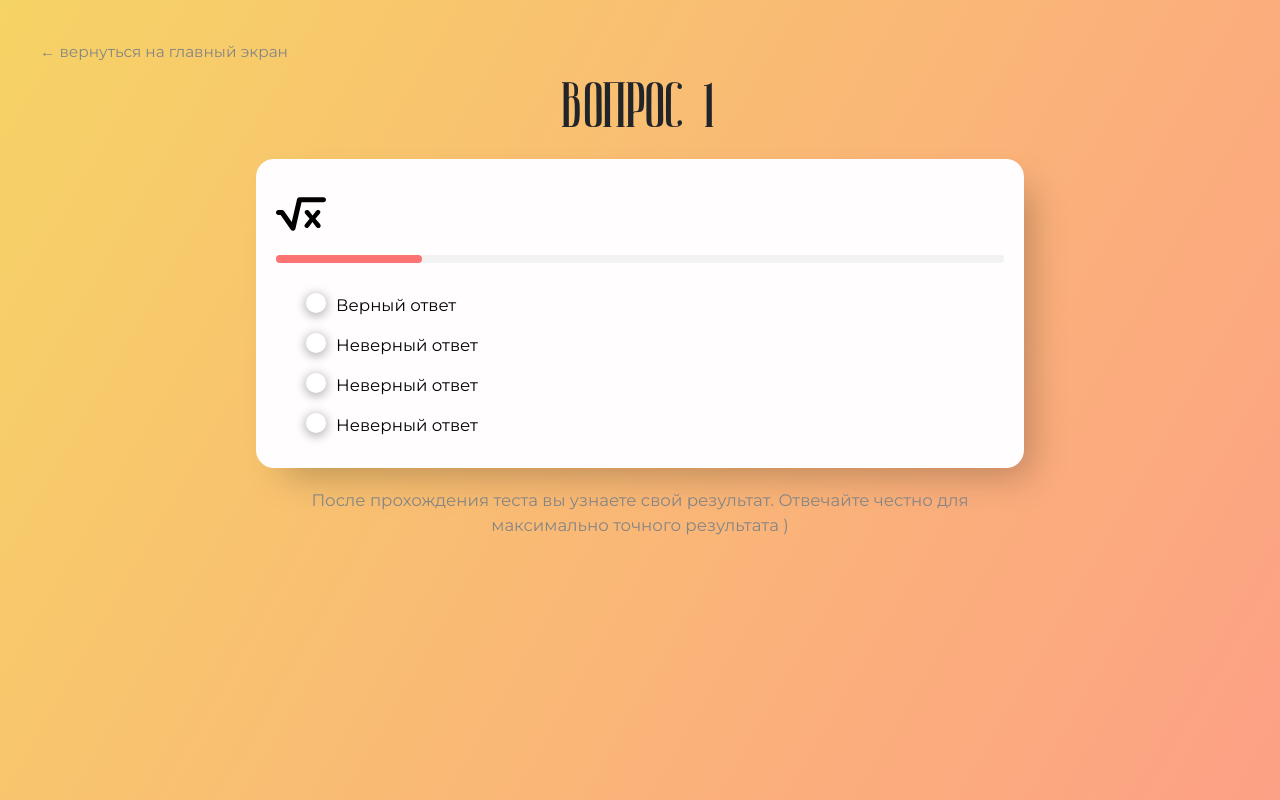
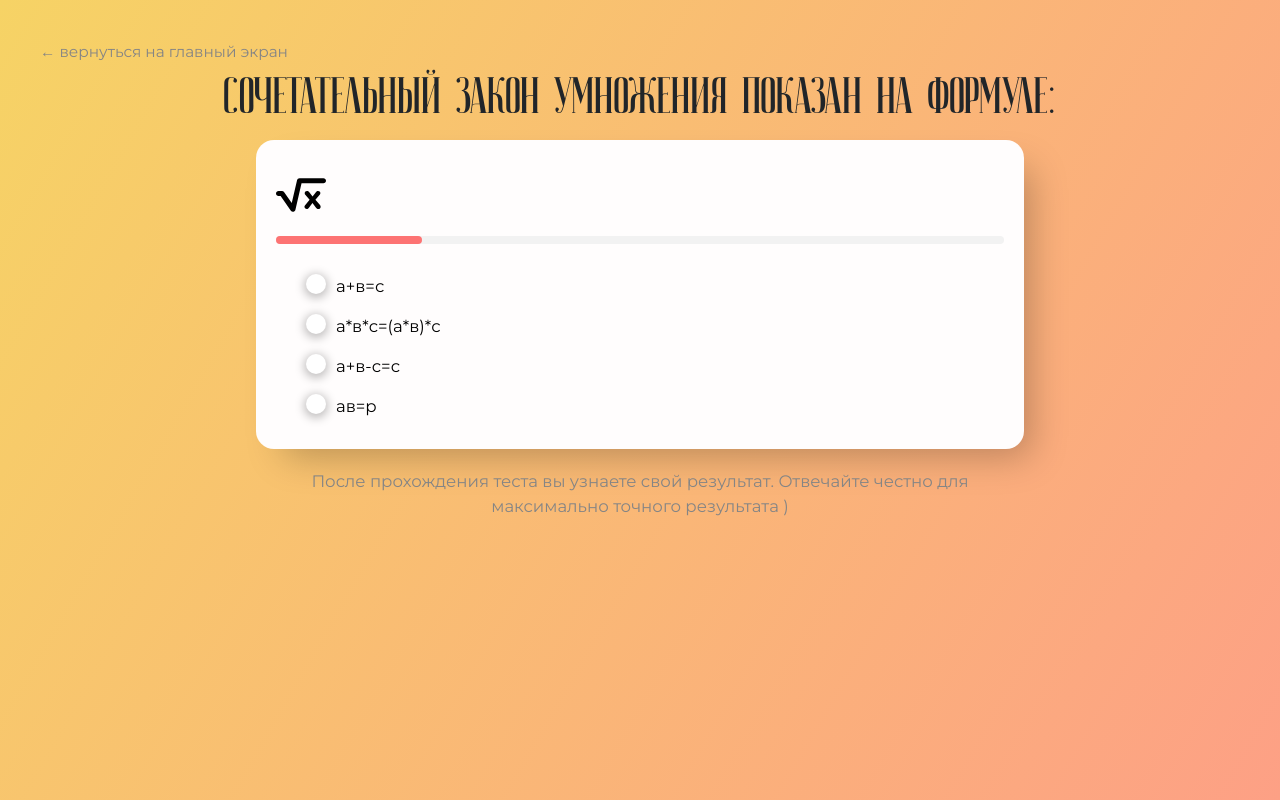
Before and after one commit to stepanfedyanov/quiz-app, a website: page src/index.html in a window 1280 px wide. Both pictures are taken after a click on the button "Начать". Drawn offline with nearby package versions, Linux system fonts and the light colour scheme; files that its build step writes are made by us from their sources; files whose address does not match are found by name.

Commit message:
add questions

```diff
--- a/src/js/modules/finish.js
+++ b/src/js/modules/finish.js
@@ -9,15 +9,18 @@ function addFinshScreen(score) {
     title.innerHTML = `Твоя оценка - ${score}`;
 
     if (+score < 3) {
-        sub.innerHTML = `К сожалению, вы не прошли тест. Повторите материал и повторите`;
+        finishScreen.classList.add('fade');
+        sub.innerHTML = `К сожалению, вы не прошли тест. Повторите материал и попробуйте снова`;
     }
 
     if (+score > 3) {
-        sub.innerHTML = `Вы знаете эту тему, но пробелы в знаниях присутвуют.`;
+        finishScreen.classList.add('fade');
+        sub.innerHTML = `Вы знаете этуи тему, но пробелы в знаниях присутвуют.`;
     }
 
     if (+score === 5) {
-        sub.innerHTML = `Вы отлично знаете тему!`;
+        finishScreen.classList.add('fade');
+        sub.innerHTML = `Вы отлично знаете темы!`;
     }
 
 }
--- a/src/js/script.js
+++ b/src/js/script.js
@@ -8,44 +8,44 @@ window.addEventListener('DOMContentLoaded', () => {
     const answBtns = document.querySelectorAll('.quiz__answ');
     const questionsArray = [
         {
-            question: 'Вопрос 1',
-            answ1: 'Верный ответ',
-            answ2: 'Неверный ответ',
-            answ3: 'Неверный ответ',
-            answ4: 'Неверный ответ',
-            trueAnswer: 'Верный ответ'
+            question: 'Сочетательный закон умножения показан на формуле:',
+            answ1: 'а+в=с',
+            answ2: 'а*в*с=(а*в)*с',
+            answ3: 'а+в-с=с',
+            answ4: 'ав=р',
+            trueAnswer: 'а*в*с=(а*в)*с'
         },
         {
-            question: 'Вопрос 2',
-            answ1: 'Неверный ответ',
-            answ2: 'Верный ответ',
-            answ3: 'Неверный ответ',
-            answ4: 'Неверный ответ',
-            trueAnswer: 'Верный ответ'
+            question: 'Верно ли, что цилиндр образован прямоугольником?',
+            answ1: 'Да',
+            answ2: 'Нет',
+            answ3: 'Зависит от ситуации',
+            answ4: 'Нет верного ответа',
+            trueAnswer: 'Да'
         },
         {
-            question: 'Вопрос 3',
-            answ1: 'Неверный ответ',
-            answ2: 'Неверный ответ',
-            answ3: 'Верный ответ',
-            answ4: 'Неверный ответ',
-            trueAnswer: 'Верный ответ'
+            question: 'Вторая координата точки?',
+            answ1: 'Абсцисса',
+            answ2: 'Ордината',
+            answ3: '1',
+            answ4: '(0, 0)',
+            trueAnswer: 'Ордината'
         },
         {
-            question: 'Вопрос 4',
-            answ1: 'Неверный ответ',
-            answ2: 'Неверный ответ',
-            answ3: 'Неверный ответ',
-            answ4: 'Верный ответ',
-            trueAnswer: 'Верный ответ'
+            question: 'Диагональ трапеции делит её среднюю линию на отрезки, равные 4 см и 3 см. Найдите меньшее основание трапеции.',
+            answ1: '7',
+            answ2: '5',
+            answ3: '3',
+            answ4: '6',
+            trueAnswer: '6'
         },
         {
-            question: 'Вопрос 5',
-            answ1: 'Неверный ответ',
-            answ2: 'Неверный ответ',
-            answ3: 'Неверный ответ',
-            answ4: 'Верный ответ',
-            trueAnswer: 'Верный ответ'
+            question: '«Пропорция – это … двух отношений».',
+            answ1: 'произведение',
+            answ2: 'разность',
+            answ3: 'частное',
+            answ4: 'сумма',
+            trueAnswer: 'частное'
         }
     ];
 
--- a/src/sass/blocks/_quiz.scss
+++ b/src/sass/blocks/_quiz.scss
@@ -10,7 +10,7 @@
     }
     &__question {
         font-family: JOURNALISM;
-        font-size: 5vw;
+        font-size: 4vw;
         text-align: center;
     }
     &__block {
```
Also changed, not shown: dist/css/style.min.css, dist/js/bundle.js.
